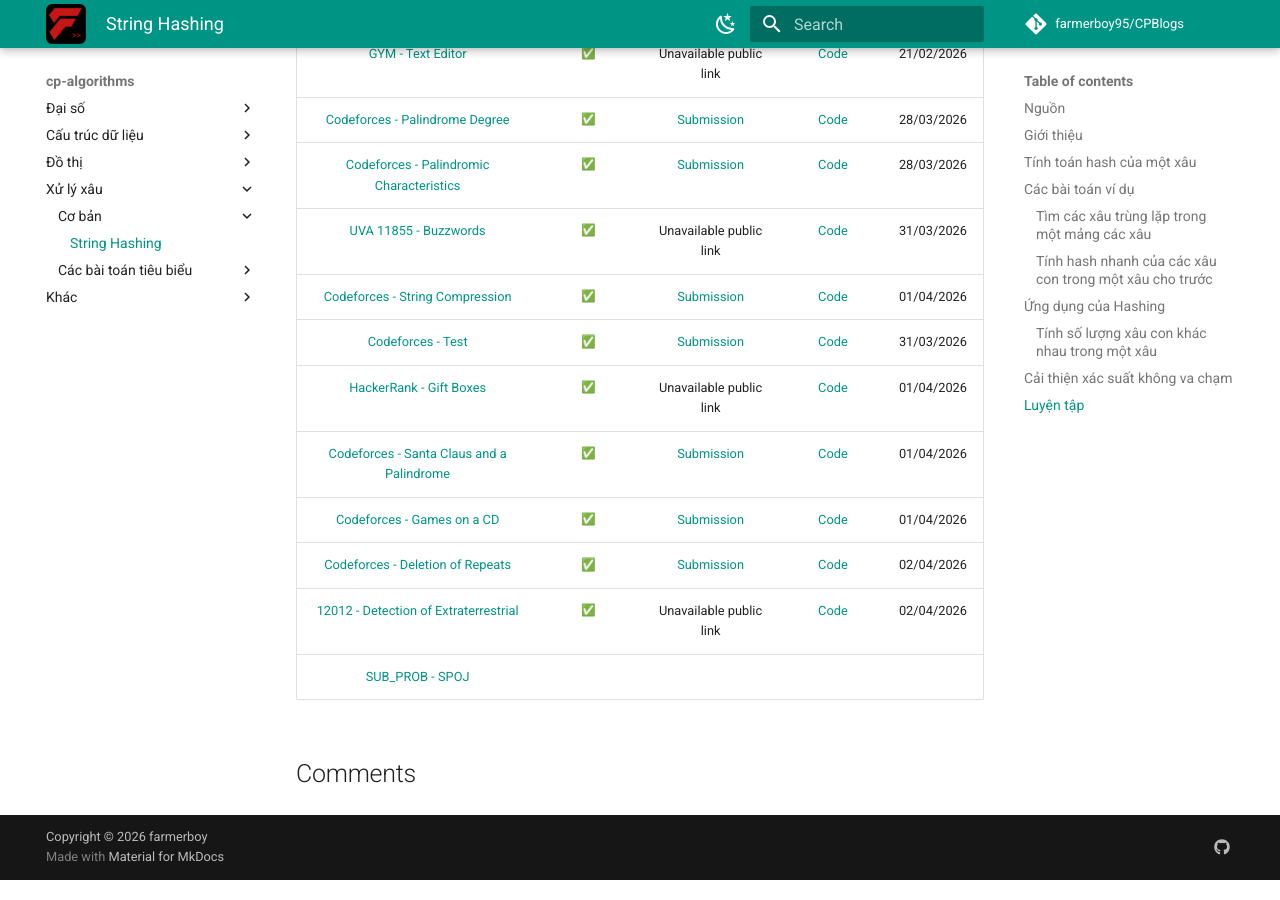
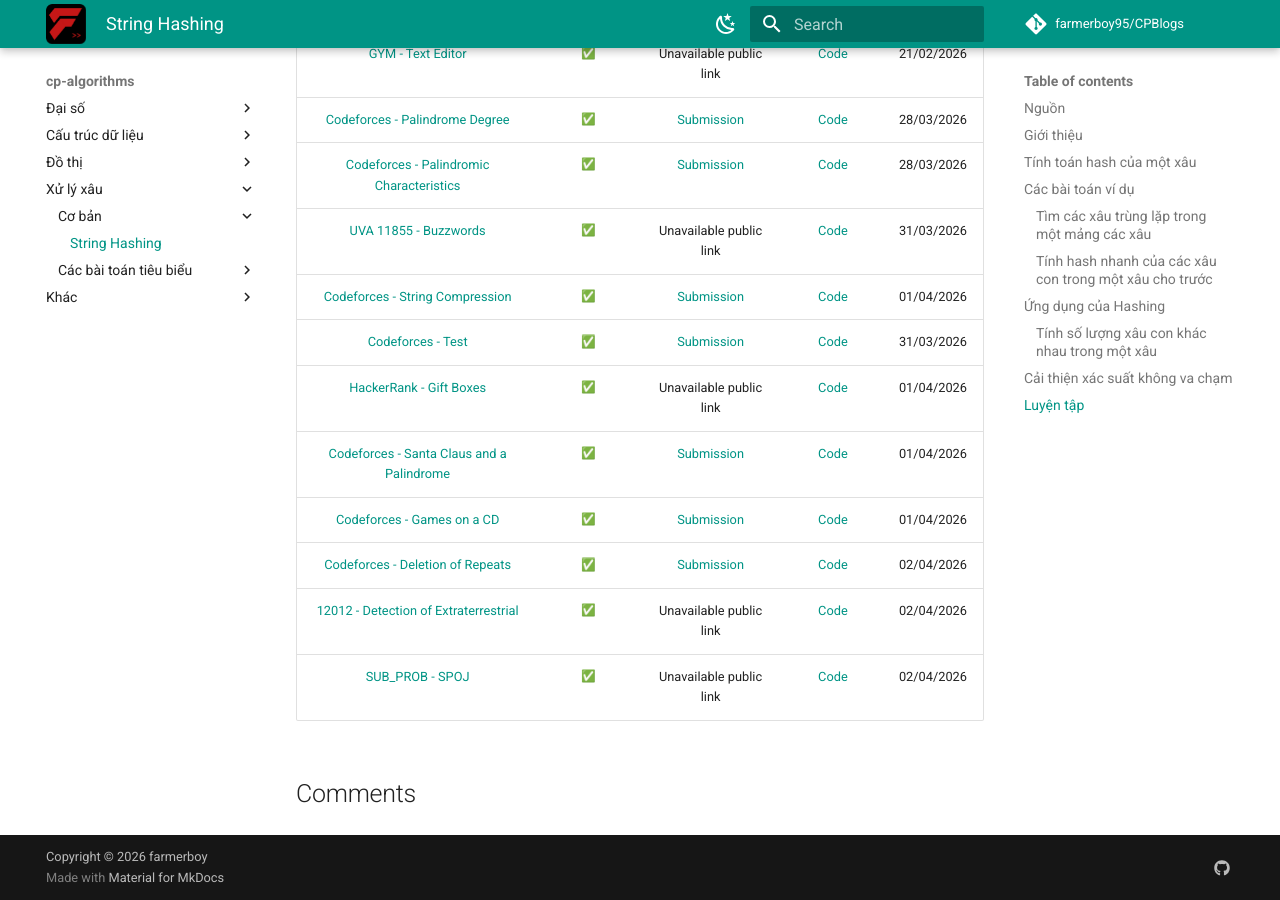
Before and after one commit to farmerboy95/CPBlogs, an MkDocs documentation site: the page built from docs/cp-algorithms/string-processing/fundamentals/string-hashing.md, in a window 1280 px wide and 900 px high, scrolled down 5578 px. Built offline with MkDocs 1.6.1 and Material for MkDocs 9.7.7, drawn with Linux system fonts in a browser that asks for light colours; emoji names are drawn with the system emoji font; comment, search, counter and statistics services are not loaded.

Commit message:
Update SUB_PROB entry with submission details

```diff
--- a/docs/cp-algorithms/string-processing/fundamentals/string-hashing.md
+++ b/docs/cp-algorithms/string-processing/fundamentals/string-hashing.md
@@ -174,4 +174,4 @@ Có một mẹo rất đơn giản để có xác suất tốt hơn. Ta có th
 | [Codeforces - Games on a CD](https://codeforces.com/contest/727/problem/E) | :white_check_mark: | [Submission](https://codeforces.com/contest/727/submission/369293345) | [Code](https://github.com/farmerboy95/CompetitiveProgramming/blob/master/Codeforces/CF727-D2-E.cpp) | 01/04/2026 |
 | [Codeforces - Deletion of Repeats](https://codeforces.com/contest/19/problem/C) | :white_check_mark: | [Submission](https://codeforces.com/contest/19/submission/369298463) | [Code](https://github.com/farmerboy95/CompetitiveProgramming/blob/master/Codeforces/CF19-D12-C.cpp) | 02/04/2026 |
 | [12012 - Detection of Extraterrestrial](https://uva.onlinejudge.org/index.php?option=onlinejudge&page=show_problem&problem=3163) | :white_check_mark: | Unavailable public link | [Code](https://github.com/farmerboy95/CompetitiveProgramming/blob/master/UVA/UVA%2012012.cpp) | 02/04/2026 |
-| [SUB_PROB - SPOJ](https://www.spoj.com/problems/SUB_PROB/) | | | | |
+| [SUB_PROB - SPOJ](https://www.spoj.com/problems/SUB_PROB/) | :white_check_mark: | Unavailable public link | [Code](https://github.com/farmerboy95/CompetitiveProgramming/blob/master/SPOJ/SPOJ%20SUB_PROB.cpp) | 02/04/2026 |
```
